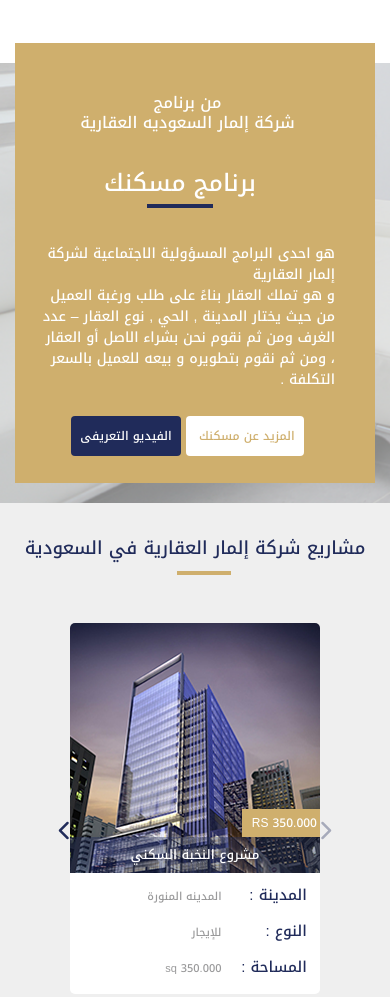
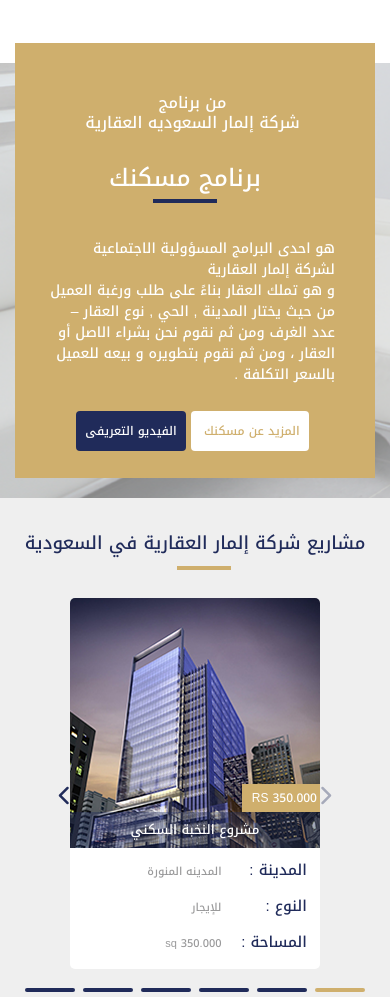
Before and after one commit to mahmoudramadan100/elmar, a plain HTML site: page index.html in a window 390 px wide. Shown: the part 1214-2211 px from the top of the page. Drawn offline with Linux system fonts and the light colour scheme.

Commit message:
edit-code

```diff
--- a/css/sass/main.scss
+++ b/css/sass/main.scss
@@ -851,6 +851,10 @@ h1,h2,h3,h4,h5,h6 {
         .text {
             padding: 20px 15px 0 0;
             margin: 30px 0;
+
+            @include breakpoints(mobile) {
+                padding: 20px 15px 0 10px;
+            }
         }
         h1 {
             padding: 20px 15px 0 0;
@@ -867,14 +871,14 @@ h1,h2,h3,h4,h5,h6 {
              @include breakpoints(small) {
                 padding: 0;
                 font-size: 18px;
-                margin-bottom: 15px;
+                margin-bottom: 12px;
                 line-height: 1.4;
                 text-align: center;
              }
              @include breakpoints(mobile) {
                 padding: 0;
                 font-size: 16px;
-                margin-bottom: 15px;
+                margin-bottom: 10px;
                 line-height: 1.3;
                 text-align: center;
              }
@@ -1214,6 +1218,12 @@ h1,h2,h3,h4,h5,h6 {
             box-shadow: 0px 7px 16px -16px $navbar-color;
 
         }
+        @include breakpoints(small) {
+            margin: 20px auto 0;
+        }
+        @include breakpoints(mobile) {
+            margin: 20px auto 0;
+        }
     }
 
 .swiper-pagination-bullet {
@@ -1859,6 +1869,12 @@ h1,h2,h3,h4,h5,h6 {
             text-align: right;
         }
 
+    }
+    @include breakpoints(small) {
+        padding: 0;
+    }
+    @include breakpoints(mobile) {
+        padding: 0;
     }
 }
 // End UP-Footer
```
Also changed, not shown: css/sass/main.css, 1 other file.
